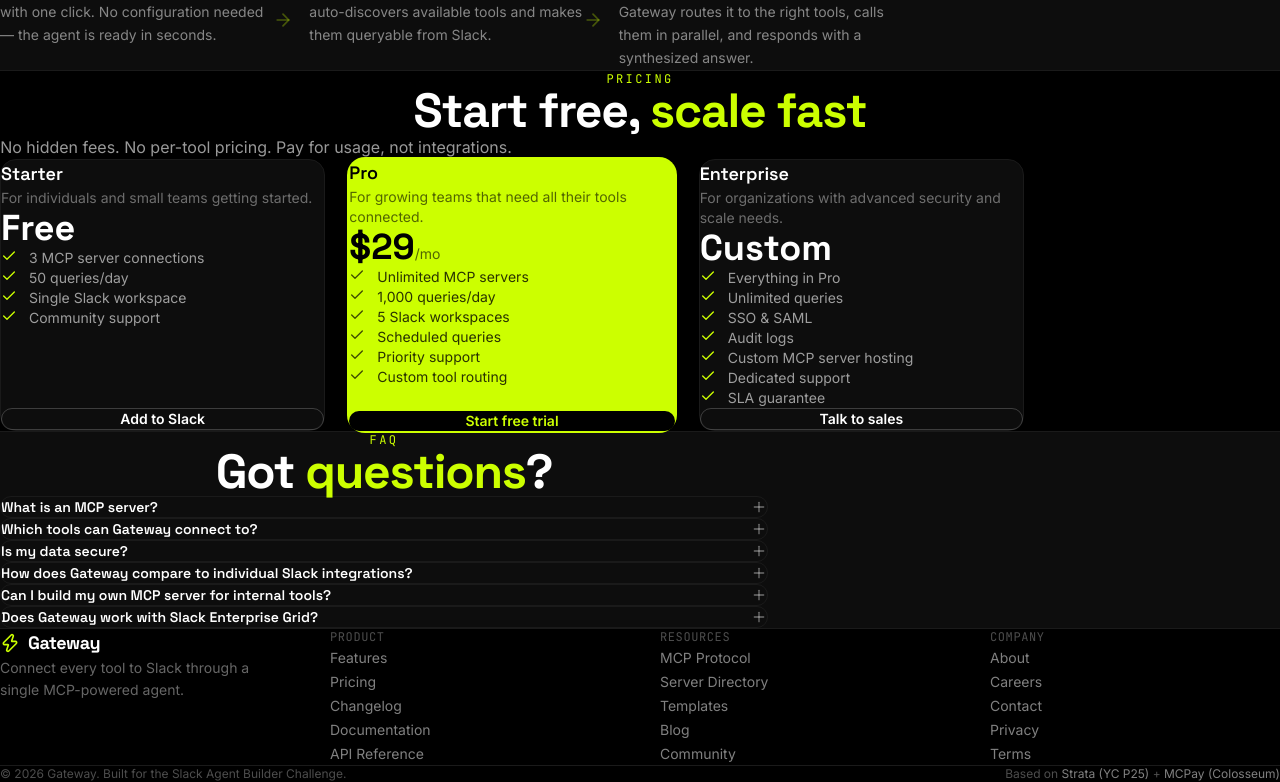
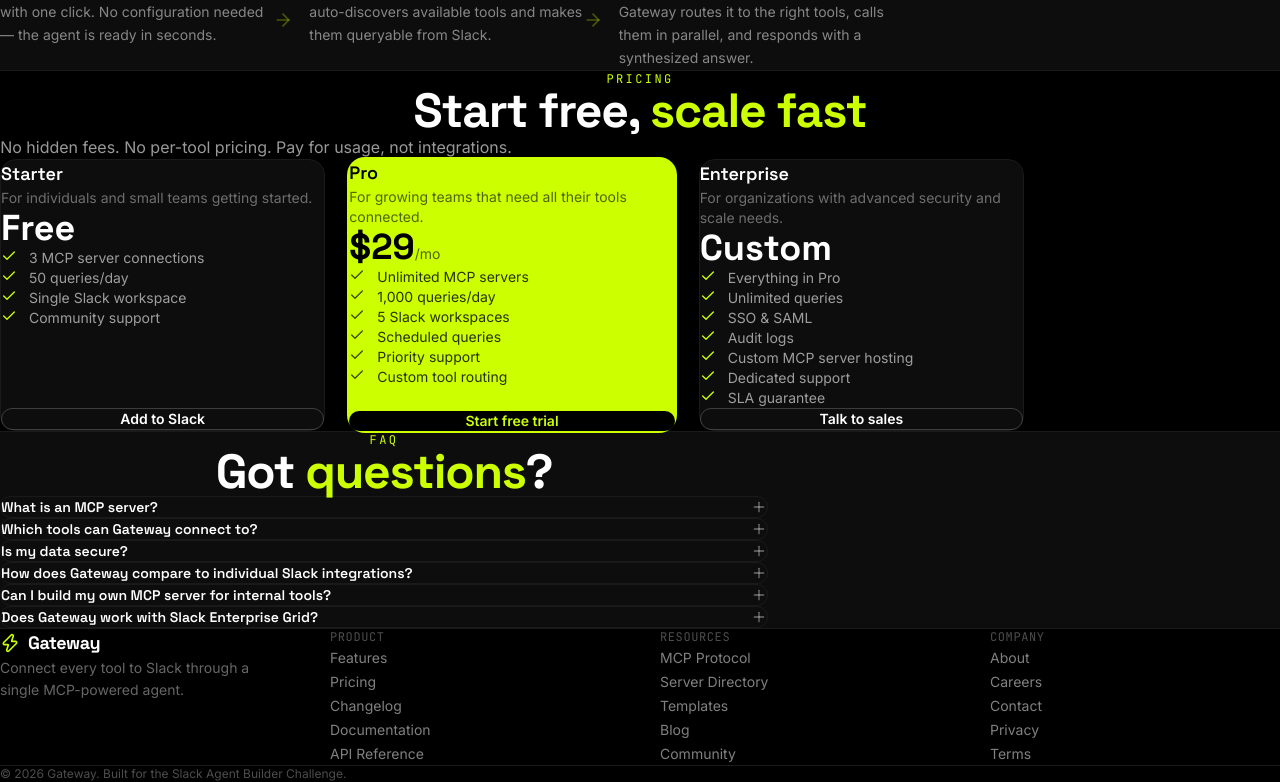
Before and after one commit to subheeksh5599/gateway, a Next.js app: page / in a window 1280 px wide. Shown: the part 2012-2794 px from the top of the page. Built offline with nearby package versions, Linux system fonts and the light colour scheme.

Commit message:
fix: remove Strata/MCPay attribution from footer and README

```diff
--- a/src/components/Footer.tsx
+++ b/src/components/Footer.tsx
@@ -39,16 +39,6 @@
 
         <div className="pt-8 border-t border-border flex flex-col md:flex-row justify-between items-center gap-4">
           <p className="text-xs text-paper/30">© 2026 Gateway. Built for the Slack Agent Builder Challenge.</p>
-          <p className="text-xs text-paper/30">
-            Based on{" "}
-            <a href="https://www.ycombinator.com/companies/strata" className="text-paper/50 hover:text-signal transition-colors">
-              Strata (YC P25)
-            </a>{" "}
-            +{" "}
-            <a href="https://colosseum.com/companies" className="text-paper/50 hover:text-signal transition-colors">
-              MCPay (Colosseum)
-            </a>
-          </p>
         </div>
       </div>
     </footer>
```
Also changed, not shown: 1 other file (tests, documents, lock files or other folders).
